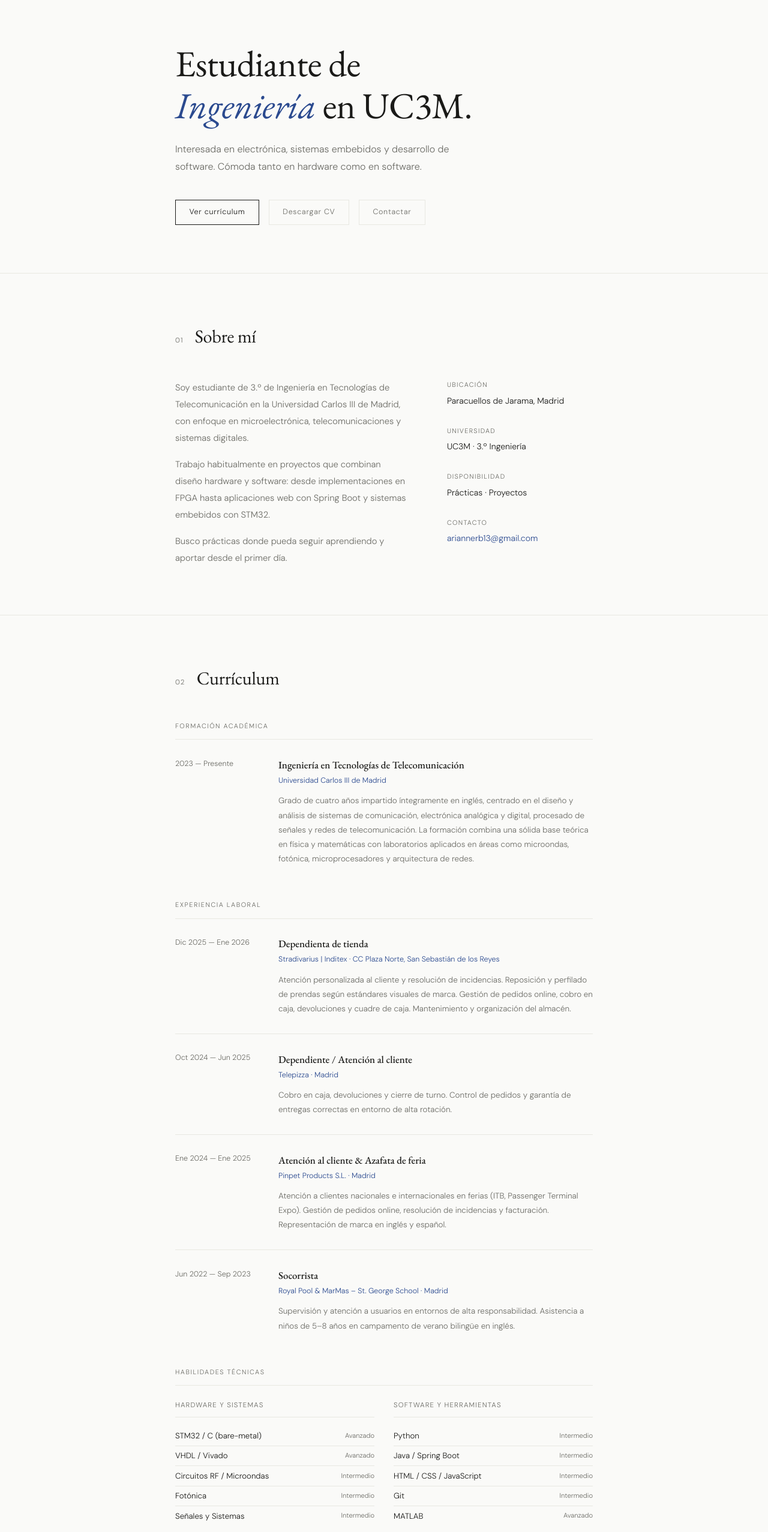
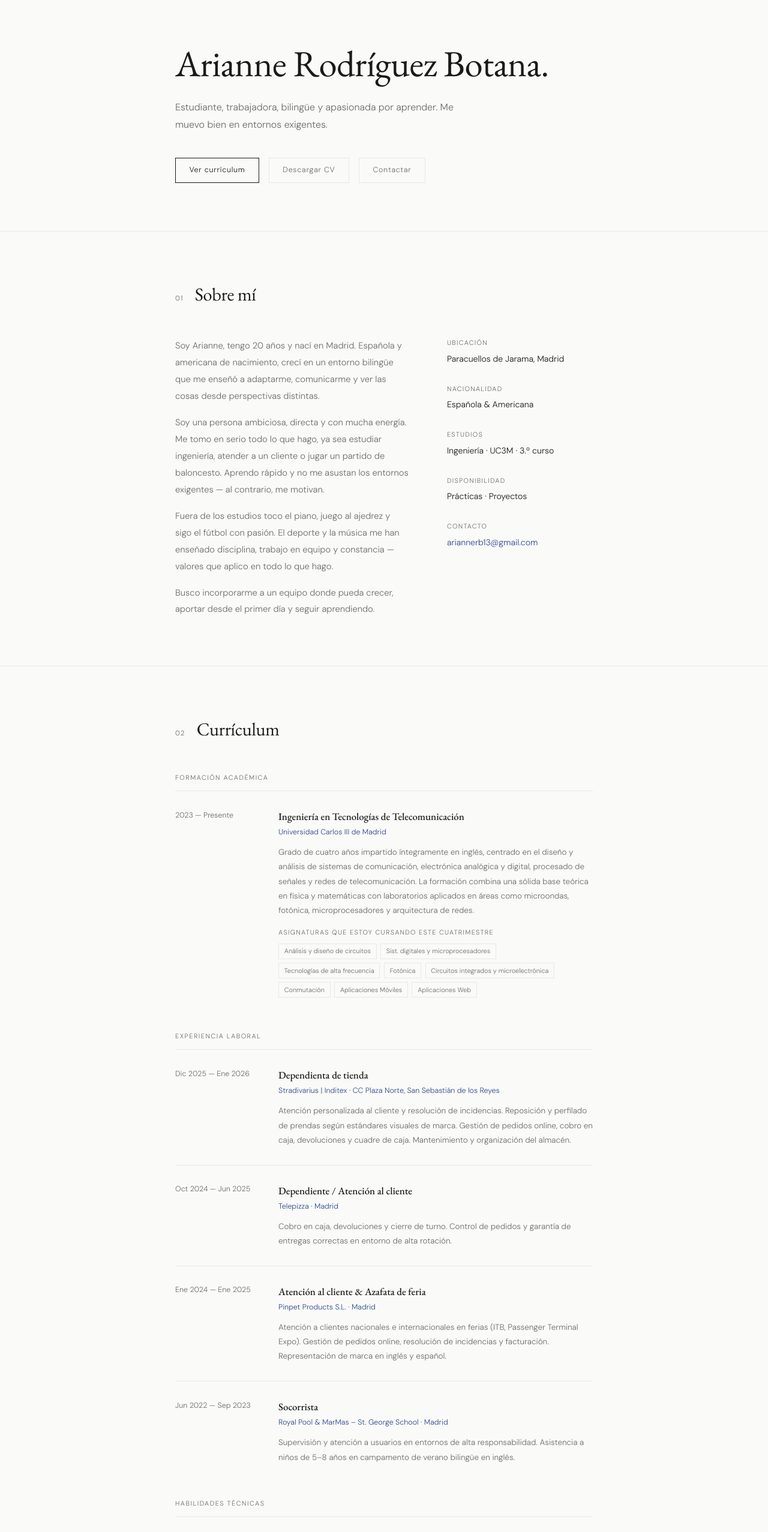
Before and after one commit to ariannerb/ariannerb.github.io, a plain HTML site: page index.html in a window 1280 px wide. Shown: the part 100-2654 px from the top of the page at 60% size. Drawn offline with nearby package versions, Linux system fonts and the light colour scheme.

Commit message:
Add files via upload

```diff
--- a/index.html
+++ b/index.html
@@ -37,8 +37,7 @@
   .nav-links a:hover { color: var(--text); }
 
   #hero { padding: 6rem 0 5rem; border-bottom: 1px solid var(--light); }
-  #hero h1 { font-family: var(--serif); font-size: clamp(2.6rem, 5vw, 3.8rem); font-weight: 400; line-height: 1.15; letter-spacing: -0.01em; margin-bottom: 1.5rem; }
-  #hero h1 em { font-style: italic; color: var(--accent); }
+  #hero h1 { font-family: var(--serif); font-size: clamp(2.6rem, 5vw, 3.8rem); font-weight: 400; line-height: 1.15; letter-spacing: -0.01em; margin-bottom: 1.5rem; color: var(--text); }
   #hero p { font-size: 1rem; color: var(--muted); max-width: 480px; line-height: 1.8; margin-bottom: 2.5rem; }
   .hero-links { display: flex; gap: 1rem; }
 
@@ -130,8 +129,8 @@
 
 <div id="hero">
   <div class="container">
-    <h1>Estudiante de<br><em>Ingeniería</em> en UC3M.</h1>
-    <p>Interesada en electrónica, sistemas embebidos y desarrollo de software. Cómoda tanto en hardware como en software.</p>
+    <h1>Arianne Rodríguez Botana.</h1>
+    <p>Estudiante, trabajadora, bilingüe y apasionada por aprender. Me muevo bien en entornos exigentes.</p>
     <div class="hero-links">
       <a href="#cv" class="btn">Ver currículum</a>
       <a href="curriculum.pdf" download class="btn btn-outline">Descargar CV</a>
@@ -148,9 +147,10 @@
     </div>
     <div class="about-body">
       <div class="about-text">
-        <p>Soy estudiante de 3.º de Ingeniería en Tecnologías de Telecomunicación en la Universidad Carlos III de Madrid, con enfoque en microelectrónica, telecomunicaciones y sistemas digitales.</p>
-        <p>Trabajo habitualmente en proyectos que combinan diseño hardware y software: desde implementaciones en FPGA hasta aplicaciones web con Spring Boot y sistemas embebidos con STM32.</p>
-        <p>Busco prácticas donde pueda seguir aprendiendo y aportar desde el primer día.</p>
+        <p>Soy Arianne, tengo 20 años y nací en Madrid. Española y americana de nacimiento, crecí en un entorno bilingüe que me enseñó a adaptarme, comunicarme y ver las cosas desde perspectivas distintas.</p>
+        <p>Soy una persona ambiciosa, directa y con mucha energía. Me tomo en serio todo lo que hago, ya sea estudiar ingeniería, atender a un cliente o jugar un partido de baloncesto. Aprendo rápido y no me asustan los entornos exigentes — al contrario, me motivan.</p>
+        <p>Fuera de los estudios toco el piano, juego al ajedrez y sigo el fútbol con pasión. El deporte y la música me han enseñado disciplina, trabajo en equipo y constancia — valores que aplico en todo lo que hago.</p>
+        <p>Busco incorporarme a un equipo donde pueda crecer, aportar desde el primer día y seguir aprendiendo.</p>
       </div>
       <div class="about-meta">
         <div class="meta-item">
@@ -158,8 +158,12 @@
           <div class="meta-value">Paracuellos de Jarama, Madrid</div>
         </div>
         <div class="meta-item">
-          <div class="meta-label">Universidad</div>
-          <div class="meta-value">UC3M · 3.º Ingeniería</div>
+          <div class="meta-label">Nacionalidad</div>
+          <div class="meta-value">Española & Americana</div>
+        </div>
+        <div class="meta-item">
+          <div class="meta-label">Estudios</div>
+          <div class="meta-value">Ingeniería · UC3M · 3.º curso</div>
         </div>
         <div class="meta-item">
           <div class="meta-label">Disponibilidad</div>
@@ -190,6 +194,19 @@
             <div class="tl-title">Ingeniería en Tecnologías de Telecomunicación</div>
             <div class="tl-org">Universidad Carlos III de Madrid</div>
             <div class="tl-desc">Grado de cuatro años impartido íntegramente en inglés, centrado en el diseño y análisis de sistemas de comunicación, electrónica analógica y digital, procesado de señales y redes de telecomunicación. La formación combina una sólida base teórica en física y matemáticas con laboratorios aplicados en áreas como microondas, fotónica, microprocesadores y arquitectura de redes.</div>
+            <div style="margin-top:1rem;">
+              <div class="meta-label" style="margin-bottom:0.6rem;">Asignaturas que estoy cursando este cuatrimestre</div>
+              <div class="tl-tags">
+                <span class="tag">Análisis y diseño de circuitos</span>
+                <span class="tag">Sist. digitales y microprocesadores</span>
+                <span class="tag">Tecnologías de alta frecuencia</span>
+                <span class="tag">Fotónica</span>
+                <span class="tag">Circuitos integrados y microelectrónica</span>
+                <span class="tag">Conmutación</span>
+                <span class="tag">Aplicaciones Móviles</span>
+                <span class="tag">Aplicaciones Web</span>
+              </div>
+            </div>
           </div>
         </div>
       </div>
@@ -243,18 +260,16 @@
       <div class="skills-section" style="margin-top:1.5rem;">
         <div class="skills-group">
           <div class="skills-group-label">Hardware y sistemas</div>
-          <div class="skill-row"><span class="skill-name">STM32 / C (bare-metal)</span><span class="skill-level">Avanzado</span></div>
+          <div class="skill-row"><span class="skill-name">STM32 / C</span><span class="skill-level">Avanzado</span></div>
           <div class="skill-row"><span class="skill-name">VHDL / Vivado</span><span class="skill-level">Avanzado</span></div>
           <div class="skill-row"><span class="skill-name">Circuitos RF / Microondas</span><span class="skill-level">Intermedio</span></div>
-          <div class="skill-row"><span class="skill-name">Fotónica</span><span class="skill-level">Intermedio</span></div>
-          <div class="skill-row"><span class="skill-name">Señales y Sistemas</span><span class="skill-level">Intermedio</span></div>
+          <div class="skill-row"><span class="skill-name">AWR</span><span class="skill-level">Básico</span></div>
         </div>
         <div class="skills-group">
           <div class="skills-group-label">Software y herramientas</div>
           <div class="skill-row"><span class="skill-name">Python</span><span class="skill-level">Intermedio</span></div>
           <div class="skill-row"><span class="skill-name">Java / Spring Boot</span><span class="skill-level">Intermedio</span></div>
           <div class="skill-row"><span class="skill-name">HTML / CSS / JavaScript</span><span class="skill-level">Intermedio</span></div>
-          <div class="skill-row"><span class="skill-name">Git</span><span class="skill-level">Intermedio</span></div>
           <div class="skill-row"><span class="skill-name">MATLAB</span><span class="skill-level">Avanzado</span></div>
         </div>
       </div>
@@ -265,8 +280,26 @@
       <div class="lang-list" style="margin-top:0.5rem;">
         <div class="lang-row"><span>Español</span><span style="color:var(--muted);font-size:0.75rem;">Nativo</span></div>
         <div class="lang-row"><span>Inglés</span><span style="color:var(--muted);font-size:0.75rem;">Bilingüe / Nativo</span></div>
-        <div class="lang-row"><span>Alemán</span><span style="color:var(--muted);font-size:0.75rem;">Básico</span></div>
-        <div class="lang-row"><span>Francés</span><span style="color:var(--muted);font-size:0.75rem;">Básico</span></div>
+        <div class="lang-row"><span>Alemán</span><span style="color:var(--muted);font-size:0.75rem;">Aprendiendo</span></div>
+        <div class="lang-row"><span>Francés</span><span style="color:var(--muted);font-size:0.75rem;">Aprendiendo</span></div>
+      </div>
+    </div>
+
+    <div class="cv-block">
+      <div class="cv-block-title">Competencias</div>
+      <div style="display:flex; flex-wrap:wrap; gap:0.5rem; margin-top:1.2rem;">
+        <span class="tag" style="font-size:0.8rem; padding:0.4rem 0.9rem;">Liderazgo</span>
+        <span class="tag" style="font-size:0.8rem; padding:0.4rem 0.9rem;">Adaptabilidad</span>
+        <span class="tag" style="font-size:0.8rem; padding:0.4rem 0.9rem;">Resolución de problemas</span>
+        <span class="tag" style="font-size:0.8rem; padding:0.4rem 0.9rem;">Iniciativa</span>
+        <span class="tag" style="font-size:0.8rem; padding:0.4rem 0.9rem;">Trabajo en equipo</span>
+        <span class="tag" style="font-size:0.8rem; padding:0.4rem 0.9rem;">Actitud positiva</span>
+        <span class="tag" style="font-size:0.8rem; padding:0.4rem 0.9rem;">Ganas de aprender</span>
+        <span class="tag" style="font-size:0.8rem; padding:0.4rem 0.9rem;">Comunicación</span>
+        <span class="tag" style="font-size:0.8rem; padding:0.4rem 0.9rem;">Orientación al cliente</span>
+        <span class="tag" style="font-size:0.8rem; padding:0.4rem 0.9rem;">Organización</span>
+        <span class="tag" style="font-size:0.8rem; padding:0.4rem 0.9rem;">Responsabilidad</span>
+        <span class="tag" style="font-size:0.8rem; padding:0.4rem 0.9rem;">Pensamiento analítico</span>
       </div>
     </div>
 
@@ -277,6 +310,9 @@
         <span class="tag" style="font-size:0.8rem; padding:0.4rem 0.9rem;">🎹 Piano</span>
         <span class="tag" style="font-size:0.8rem; padding:0.4rem 0.9rem;">♟ Ajedrez</span>
         <span class="tag" style="font-size:0.8rem; padding:0.4rem 0.9rem;">🏀 Baloncesto</span>
+        <span class="tag" style="font-size:0.8rem; padding:0.4rem 0.9rem;">🎵 Música</span>
+        <span class="tag" style="font-size:0.8rem; padding:0.4rem 0.9rem;">🛍 Salir de compras</span>
+        <span class="tag" style="font-size:0.8rem; padding:0.4rem 0.9rem;">📱 Redes sociales</span>
       </div>
     </div>
 
@@ -304,14 +340,14 @@
         </div>
       </div>
       <div>
-        <form class="contact-form" onsubmit="handleSubmit(event)">
+        <form class="contact-form" action="https://formspree.io/f/xvzwvakn" method="POST" onsubmit="handleSubmit(event)">
           <div class="form-group">
             <label>Nombre</label>
             <input type="text" placeholder="Tu nombre" required>
           </div>
           <div class="form-group">
             <label>Email</label>
-            <input type="text" placeholder="tu correo" required>
+            <input type="email" name="email" placeholder="tu correo" required>
           </div>
           <div class="form-group">
             <label>Mensaje</label>
```
